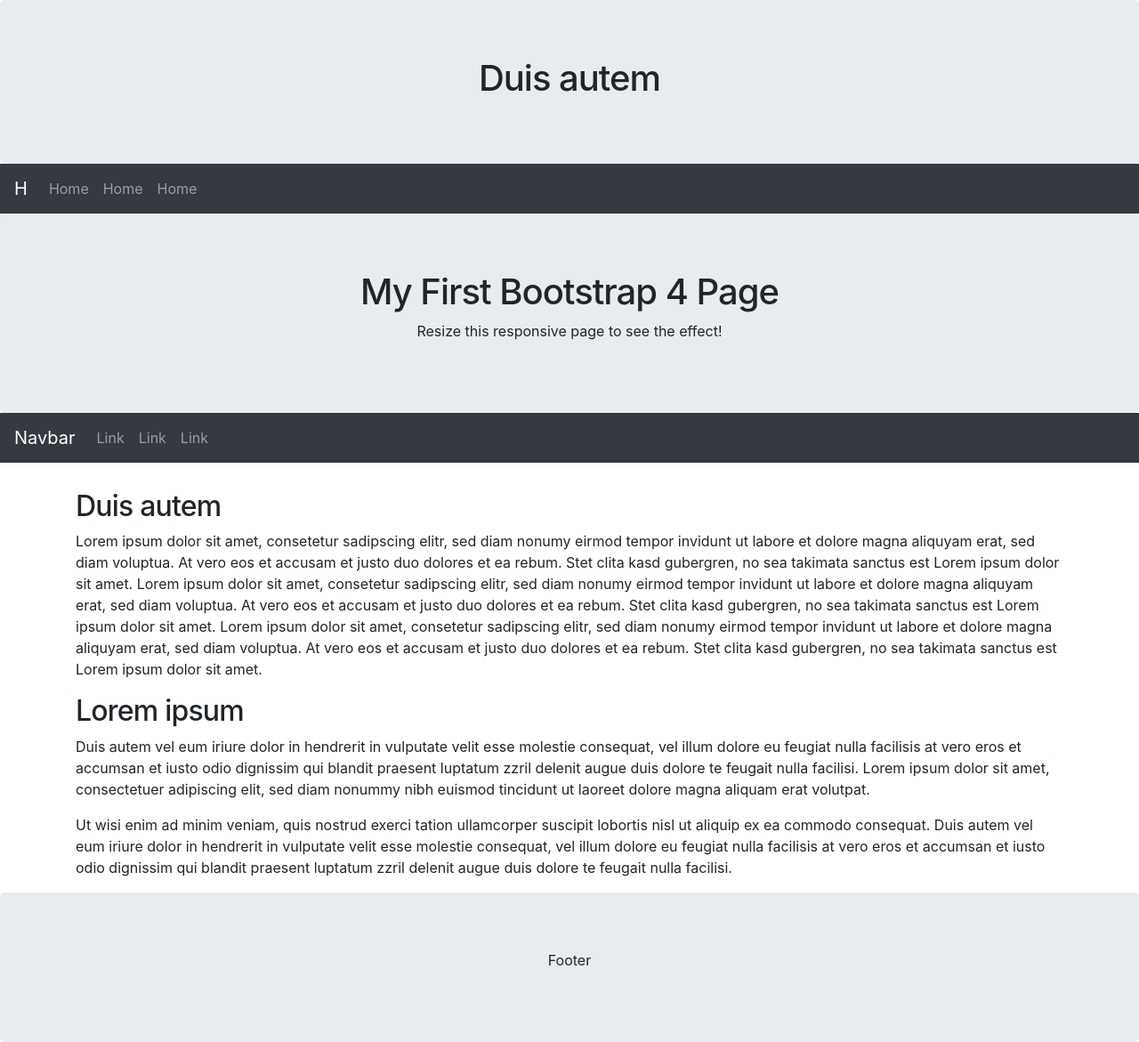
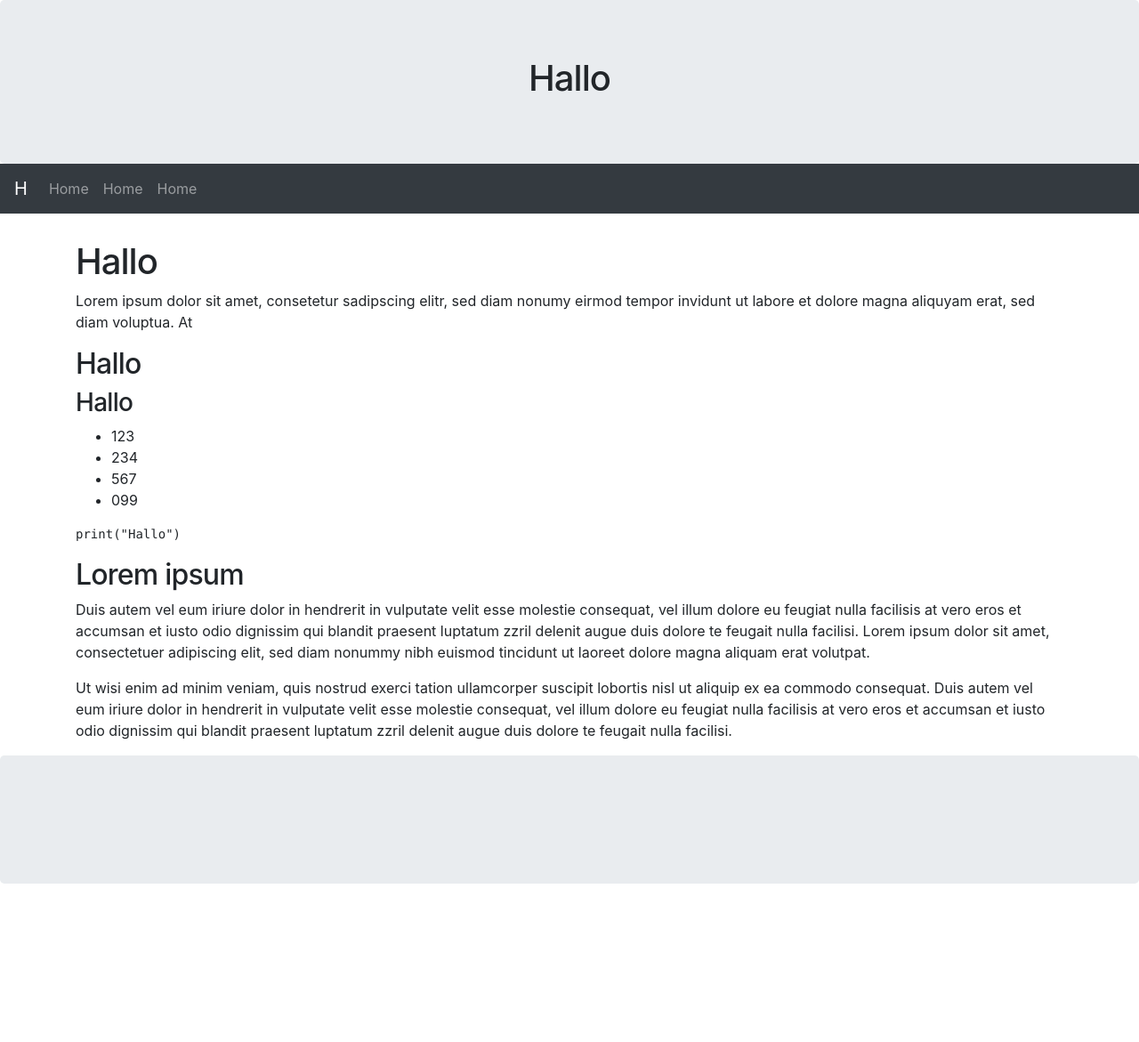
Before and after one commit to vodo22/vodo22.github.io, a Jekyll site: the page built from index.md, in a window 1280 px wide. Shown: the whole page at 89% size. Built offline with Jekyll 4.4.1, drawn with Linux system fonts in a browser that asks for light colours; our own code applies the rules of GitHub Pages for plain Markdown files; after the commit the page ends 993 px from its top, so only the background shows below that.

Commit message:
no message

````diff
--- a/_layouts/default.html
+++ b/_layouts/default.html
@@ -20,36 +20,11 @@
 
 {% include _nav.html %}
 
-<div class="jumbotron text-center" style="margin-bottom:0">
-  <h1>My First Bootstrap 4 Page</h1>
-  <p>Resize this responsive page to see the effect!</p>
-</div>
-
-<nav class="navbar navbar-expand-sm bg-dark navbar-dark">
-  <a class="navbar-brand" href="#">Navbar</a>
-  <button class="navbar-toggler" type="button" data-toggle="collapse" data-target="#collapsibleNavbar">
-    <span class="navbar-toggler-icon"></span>
-  </button>
-  <div class="collapse navbar-collapse" id="collapsibleNavbar">
-    <ul class="navbar-nav">
-      <li class="nav-item">
-        <a class="nav-link" href="#">Link</a>
-      </li>
-      <li class="nav-item">
-        <a class="nav-link" href="#">Link</a>
-      </li>
-      <li class="nav-item">
-        <a class="nav-link" href="#">Link</a>
-      </li>
-    </ul>
-  </div>
-</nav>
-
 <div class="container" style="margin-top:30px">
     {{ content }}
 </div>
 <div class="jumbotron text-center" style="margin-bottom:0">
-  <p>Footer</p>
+  <p></p>
 </div>
 
 </body>
--- a/index.md
+++ b/index.md
@@ -1,10 +1,22 @@
 ---
 layout: default
 ---
+# Hallo
 
-## Duis autem
+Lorem ipsum dolor sit amet, consetetur sadipscing elitr, sed diam nonumy eirmod tempor invidunt ut labore et dolore magna aliquyam erat, sed diam voluptua. At
 
-Lorem ipsum dolor sit amet, consetetur sadipscing elitr, sed diam nonumy eirmod tempor invidunt ut labore et dolore magna aliquyam erat, sed diam voluptua. At vero eos et accusam et justo duo dolores et ea rebum. Stet clita kasd gubergren, no sea takimata sanctus est Lorem ipsum dolor sit amet. Lorem ipsum dolor sit amet, consetetur sadipscing elitr, sed diam nonumy eirmod tempor invidunt ut labore et dolore magna aliquyam erat, sed diam voluptua. At vero eos et accusam et justo duo dolores et ea rebum. Stet clita kasd gubergren, no sea takimata sanctus est Lorem ipsum dolor sit amet. Lorem ipsum dolor sit amet, consetetur sadipscing elitr, sed diam nonumy eirmod tempor invidunt ut labore et dolore magna aliquyam erat, sed diam voluptua. At vero eos et accusam et justo duo dolores et ea rebum. Stet clita kasd gubergren, no sea takimata sanctus est Lorem ipsum dolor sit amet.
+## Hallo
+
+### Hallo
+
+- 123
+- 234
+- 567
+- 099
+
+```
+print("Hallo")
+```
 
 ## Lorem ipsum
 
````
